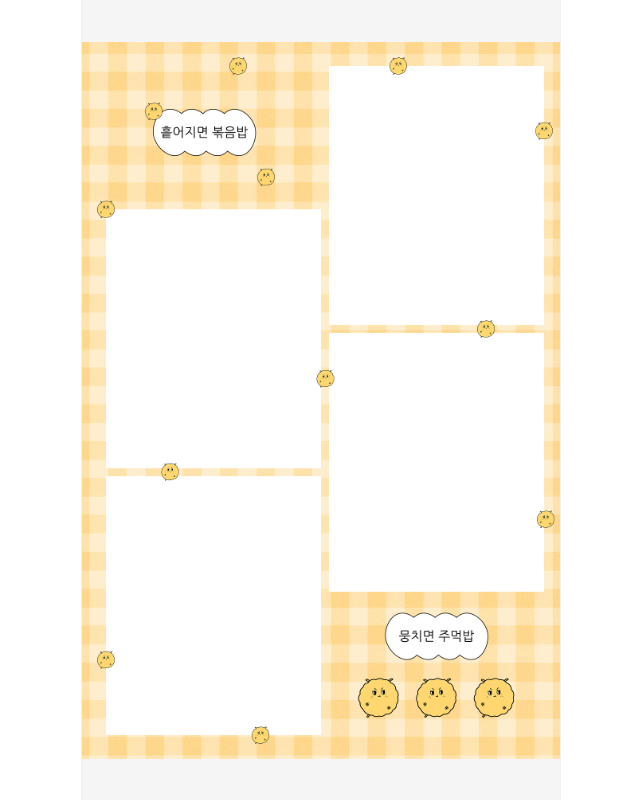
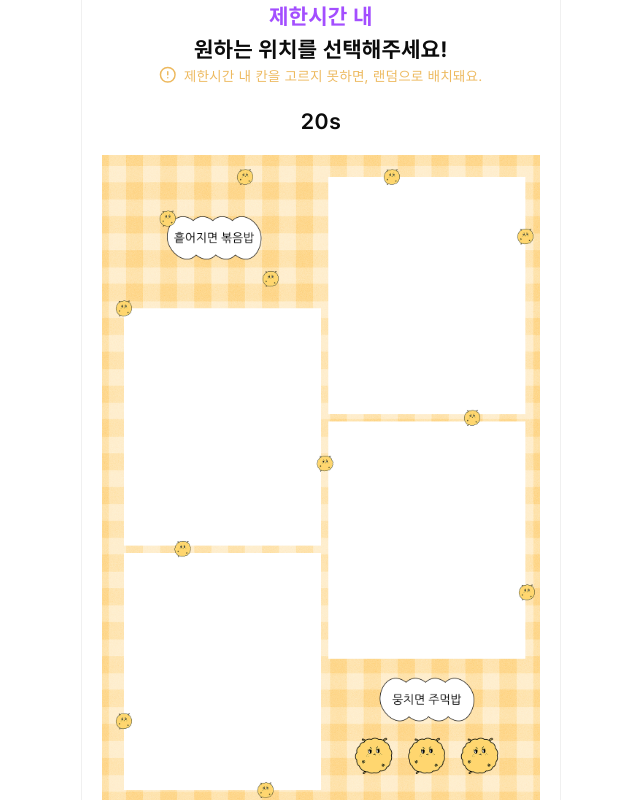
Before and after one commit to pickpick2/frontend, a React (Vite) app in the folder picwithme/: page /select in a window 1280 px wide. Shown: the whole page, without its empty margins (319-959 px from the left). Built offline with nearby package versions, Linux system fonts and the light colour scheme; no server answers.

Commit message:
feat/#14/사진 위치 선택 페이지 퍼블리싱

```diff
--- a/picwithme/src/components/Layouts/PicLayout.tsx
+++ b/picwithme/src/components/Layouts/PicLayout.tsx
@@ -4,7 +4,7 @@ import { userData } from '@/mocks/data/user';
 
 const PicLayout = () => {
   return (
-    <main className='flex h-full w-full flex-col items-center justify-center gap-8 bg-white p-16'>
+    <main className='flex h-full w-full flex-col gap-4 bg-white'>
       <ActiveUsersHeader userList={userData.userList} />
       <Outlet />
     </main>
--- a/picwithme/src/components/ui/BackgroundFrame.tsx
+++ b/picwithme/src/components/ui/BackgroundFrame.tsx
@@ -35,7 +35,7 @@ const BackgroundFrame = ({ imageUrl, boxes }: Props) => {
   }, [stream]);
 
   return (
-    <div className='relative aspect-[2/3] w-full max-w-[600px]'>
+    <div className='relative aspect-[2/3] w-11/12 max-w-[600px]'>
       <img src={imageUrl} alt='배경 이미지' className='absolute inset-0 h-full w-full object-fill' />
       {boxes.map((box, idx) => (
         <video
--- a/picwithme/src/pages/select/index.tsx
+++ b/picwithme/src/pages/select/index.tsx
@@ -1,9 +1,19 @@
 import BackgroundFrame from '@/components/ui/BackgroundFrame';
 import { testImage } from '@/mocks/data/image';
+import CircleAlertIcon from '@/assets/icons/circle-alert.svg?react';
 
 const Select: React.FC = () => {
   return (
-    <div className='flex min-h-screen items-center justify-center bg-neutral-100'>
+    <div className='flex flex-col items-center gap-5 text-center'>
+      <section>
+        <span className='text-heading2 text-primary-default font-bold'> 제한시간 내 </span> <br />
+        <span className='text-heading2 font-bold'>원하는 위치를 선택해주세요! </span>
+        <div className='flex flex-row gap-2'>
+          <CircleAlertIcon className='text-warning h-5 w-5' />
+          <span className='text-warning'>제한시간 내 칸을 고르지 못하면, 랜덤으로 배치돼요.</span>
+        </div>
+      </section>
+      <span className='text-heading2 font-semibold'> 20s </span>
       <BackgroundFrame imageUrl={testImage.imageUrl} boxes={testImage.boxes} />
     </div>
   );
```
Also changed, not shown: picwithme/src/assets/icons/circle-alert.svg (added).
